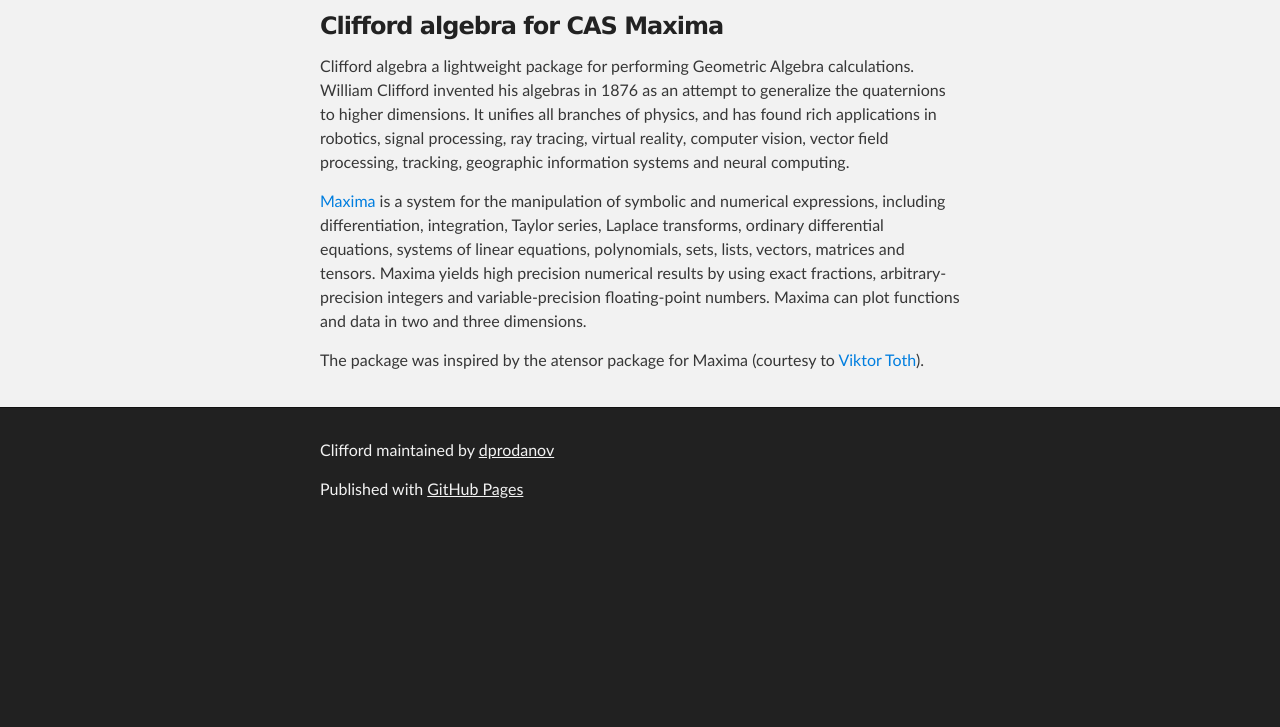
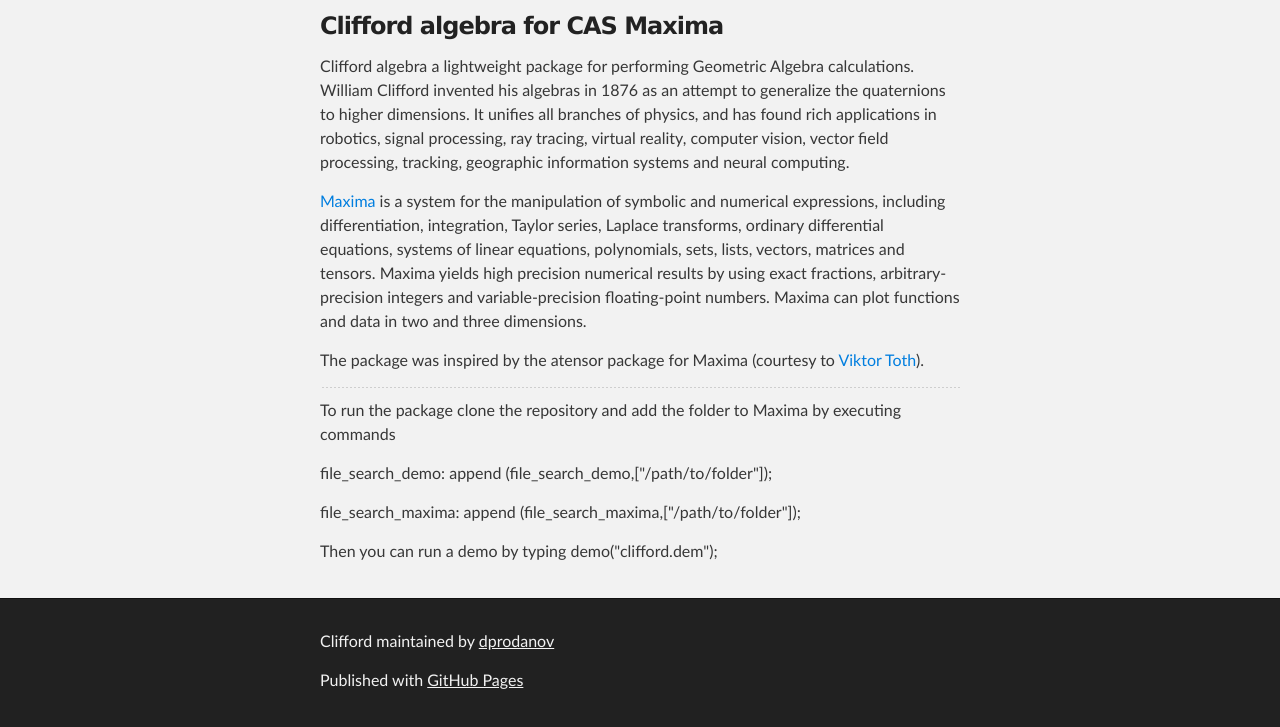
Before and after one commit to dprodanov/clifford, a plain HTML site: page index.html in a window 1280 px wide. Shown: the part 252-979 px from the top of the page. Before the commit the page ends 800 px from the top, so only its background shows below. Drawn offline with Linux system fonts and the light colour scheme.

```diff
--- a/index.html
+++ b/index.html
@@ -41,6 +41,17 @@
 <p><a href="http://maxima.sourceforge.net/">Maxima</a> is a system for the manipulation of symbolic and numerical expressions, including differentiation, integration, Taylor series, Laplace transforms, ordinary differential equations, systems of linear equations, polynomials, sets, lists, vectors, matrices and tensors. Maxima yields high precision numerical results by using exact fractions, arbitrary-precision integers and variable-precision floating-point numbers. Maxima can plot functions and data in two and three dimensions.</p>
 
 <p>The package was inspired by the atensor package for Maxima (courtesy to <a href="http://www.vttoth.com/CMS/projects/61-the-maxima-computer-algebra-system">Viktor Toth</a>).</p>
+
+<hr>
+
+<p>To run the package clone the repository and add the folder to Maxima by executing commands</p>
+
+<p>file_search_demo: append (file_search_demo,["/path/to/folder"]);</p>
+
+<p>file_search_maxima: append (file_search_maxima,["/path/to/folder"]);</p>
+
+<p>Then  you can run a demo by typing
+demo("clifford.dem");</p>
       </section>
     </div>
 
```
Also changed, not shown: params.json (+1 -1 lines).
